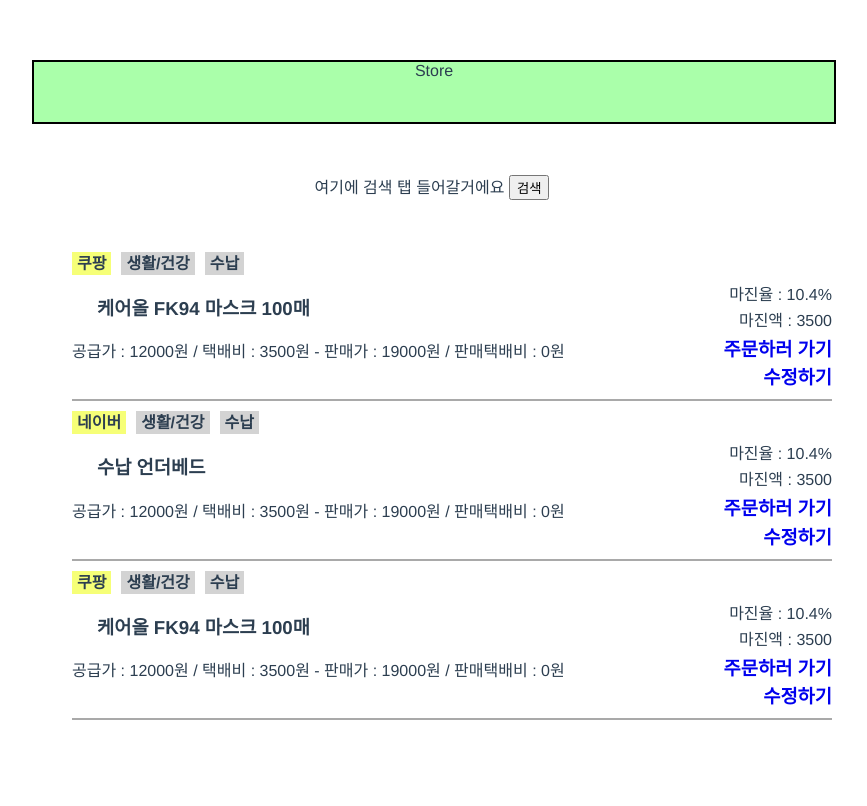
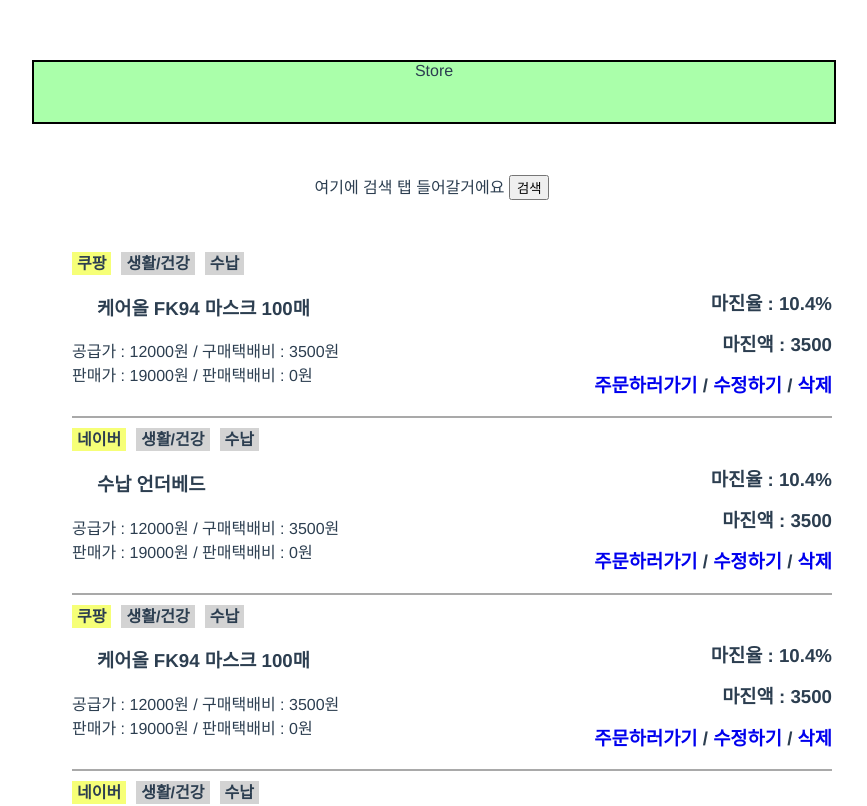
Before and after one commit to aibees/aibees-vue, a Vue app: page /store in a window 1280 px wide. Shown: the top 806 px of the page, without its empty margins (208-1075 px from the left). Built offline with nearby package versions, Linux system fonts and the light colour scheme; a web font is replaced by a local one.

Commit message:
2022.03.11

```diff
--- a/public/sass/store/sub/store_list.scss
+++ b/public/sass/store/sub/store_list.scss
@@ -34,13 +34,25 @@
                         text-align: left;
                         margin-left: 25px;
                     }
+                    .amounts {
+                        text-align: left;
+                    }
                 }
                 .product_right {
                     float: right;
                     line-height: 10px;
                     text-align: right;
-                    p a {
-                        text-decoration: none;
+                    p {
+                        display: block;
+                        font-size: 1.17em;
+                        margin-block-start: 1em;
+                        margin-block-end: 1em;
+                        font-weight: bold;
+                        line-height: 1.2em;
+
+                        a {
+                            text-decoration: none;
+                        }
                     }
                 }
                 @include storeMobile {
--- a/src/components/stores/sub/StoreList.vue
+++ b/src/components/stores/sub/StoreList.vue
@@ -10,15 +10,18 @@
             <div class="product_left">
                 <h3 class="name">{{ data.name }}</h3>
                 <div class="amounts">
-                    공급가 : {{data.buyPrice}}원 / 택배비 : {{data.buyCourier}}원 - 판매가 : {{data.selPrice}}원 / 판매택배비 : {{data.selCourier}}원
+                  공급가 : {{data.buyPrice}}원 / 구매택배비 : {{data.buyCourier}}원 <br/> 판매가 : {{data.selPrice}}원 / 판매택배비 : {{data.selCourier}}원
                 </div>
             </div>
             <div class="product_right">
                 <p> 마진율 : {{ data.marginRate }}% </p>
                 <p> 마진액 : {{ data.marginAmount }} </p>
                 <p>
-                  <a :href="data.hlink" target="_blank"><h3 style="margin-bottom: 5px;">주문하러 가기</h3></a>
-                  <a :href="data.hlink"><h3 style="margin-bottom: 5px;">수정하기</h3></a>
+                  <a :href="data.hlink" target="_blank">주문하러가기</a> /
+                  <a :href="data.hlink">수정하기</a> /
+                  <a :href="data.hlink">삭제</a>
+                  <!-- <a :href="data.hlink" target="_blank"><h3 style="margin-bottom: 5px;">주문하러 가기</h3></a>
+                  <a :href="data.hlink"><h3 style="margin-bottom: 5px;">수정하기</h3></a>/<a :href="data.hlink"><h3 style="margin-bottom: 5px;">삭제</h3></a> -->
                 </p>
             </div>
         </div>
@@ -60,6 +63,26 @@
             selCourier: 0,
             marginRate: 10.4,
             marginAmount: 3500,
+            hlink: 'http://domeggook.com/19211492?from=lstGen/'  },
+            { name: '수납 언더베드',
+           tags: ['생활/건강', '수납'],
+           platform: '네이버',
+            buyPrice: 12000,
+            buyCourier: 3500,
+            selPrice: 19000,
+            selCourier: 0,
+            marginRate: 10.4,
+            marginAmount: 3500,
+            hlink: 'http://domeggook.com/19211492?from=lstGen/'  },
+            { name: '수납 언더베드',
+           tags: ['생활/건강', '수납'],
+           platform: '네이버',
+            buyPrice: 12000,
+            buyCourier: 3500,
+            selPrice: 19000,
+            selCourier: 0,
+            marginRate: 10.4,
+            marginAmount: 3500,
             hlink: 'http://domeggook.com/19211492?from=lstGen/'  }
     ])
 </script>
--- a/vite.config.js
+++ b/vite.config.js
@@ -12,7 +12,8 @@ export default defineConfig({
     }
   },
   server: {
-    host: '0.0.0.0'
+    host: '0.0.0.0',
+    port: 7077
   },
   plugins: [vue()]
 })
```
Also changed, not shown: src/components/stores/sub/StoreSearch.vue (+14 -0 lines), public/sass/store/sub/store_search.scss (added).
